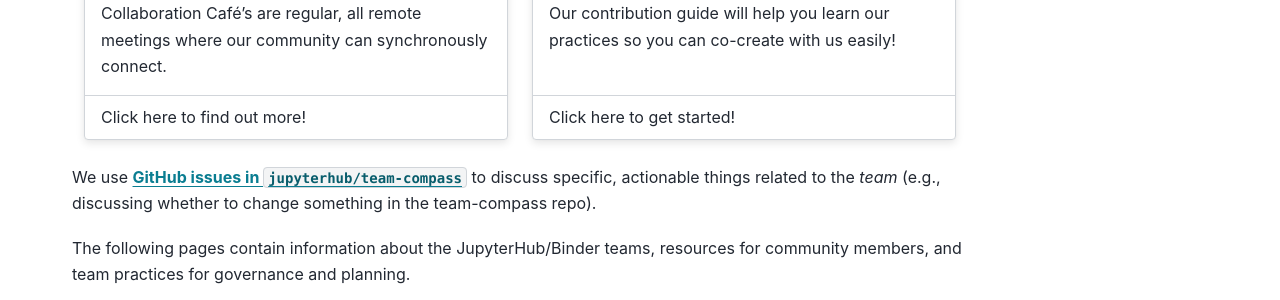
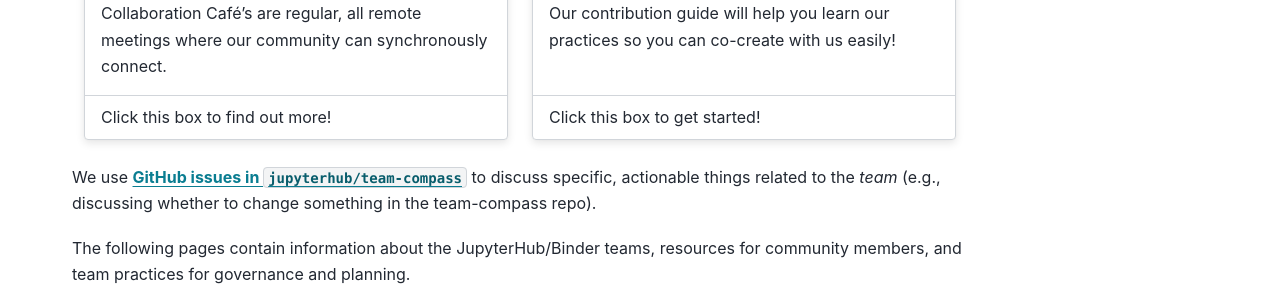
Before and after one commit to jupyterhub/team-compass, a Sphinx documentation site: the page built from docs/index.md, in a window 1280 px wide and 900 px high. Shown: the part 342-642 px from the top of the window. Built offline with Sphinx 7.4.7 and the PyData theme 0.15.4, drawn with Linux system fonts in a browser that asks for light colours; the version number could not be read and is left out.

`````diff
--- a/docs/index.md
+++ b/docs/index.md
@@ -10,12 +10,12 @@ It also has helpful information for team members, like shared infrastructure and
 
 ````{grid} 2
 ```{grid-item-card} Join us at a Collaboration Café ☕
-:link: meetings/collab-cafe
+:link: meetings/collab-cafe/index.md
 :link-type: doc
 
 Collaboration Café's are regular, all remote meetings where our community can synchronously connect.
 +++
-Click here to find out more!
+Click this box to find out more!
 ```
 
 ```{grid-item-card} Get started contributing ✨
@@ -24,7 +24,7 @@ Click here to find out more!
 
 Our contribution guide will help you learn our practices so you can co-create with us easily!
 +++
-Click here to get started!
+Click this box to get started!
 ```
 
 ````
`````
